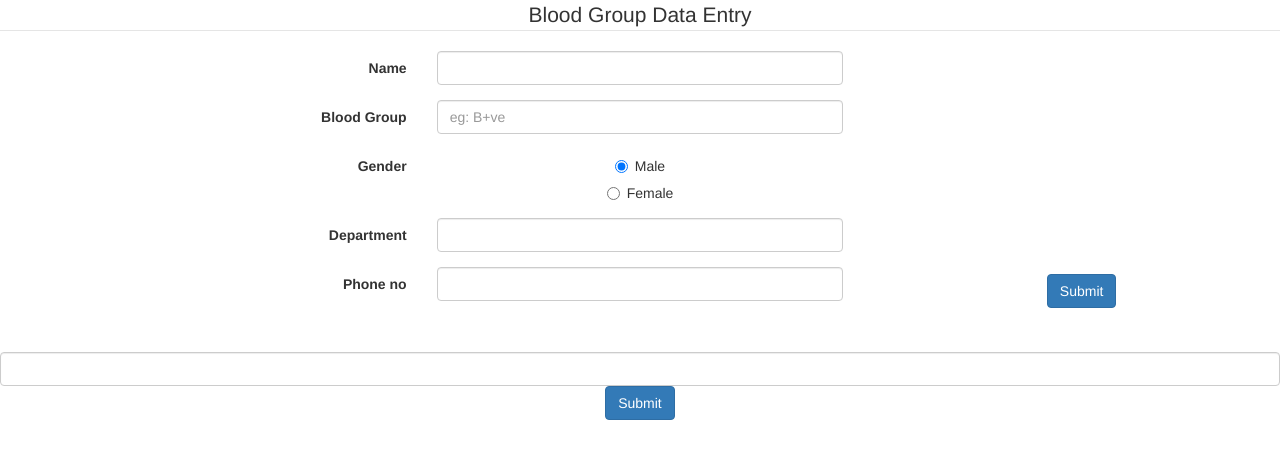
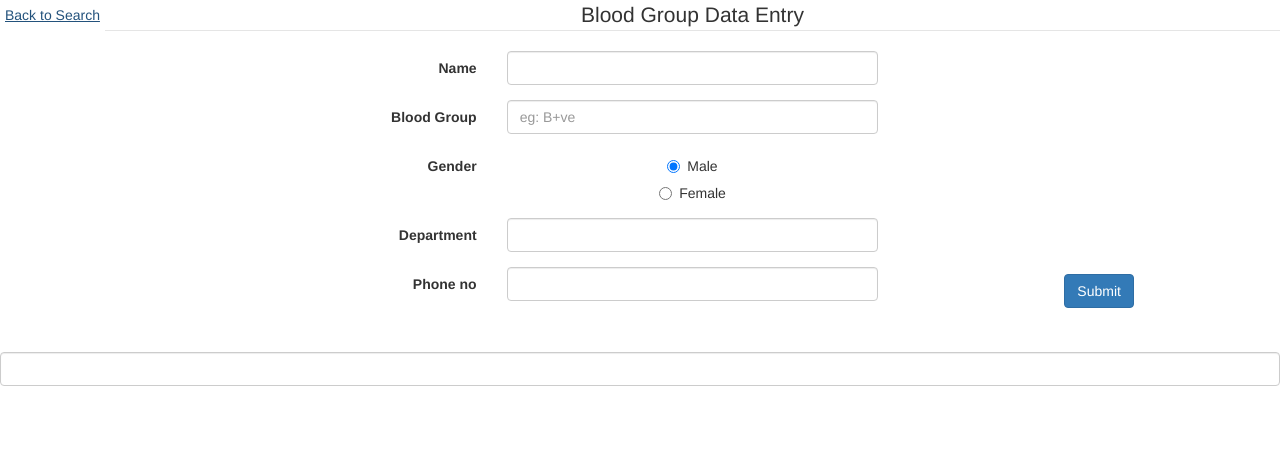
Before and after one commit to akshaynathr/BloodGroupSearchPortal, a Flask app: page /EnterDetails in a window 1280 px wide. Shown: the top 459 px of the page. Run offline with Flask 2, Linux system fonts and the light colour scheme; some libraries are stand-ins or nearby versions.

Commit message:
data entry error cleared

```diff
--- a/app/templates/DetailsEntry.html
+++ b/app/templates/DetailsEntry.html
@@ -12,6 +12,8 @@
 	<body style="text-align:center">
 
  <form class="form-horizontal" method="POST">
+<!-- Form Name -->
+<a href="/" style="float:left; padding:5px">Back to Search </a>
 <fieldset>
 
 <!-- Form Name -->
@@ -89,7 +91,6 @@
 <div class="form-group">
   <label class="col-md-4 control-label" for="submit"></label>
   <div class="col-md-4">
-    <button id="submit" name="submit" class="btn btn-primary">Submit</button>
   </div>
 </div>
 
```
Also changed, not shown: 1 other file.
